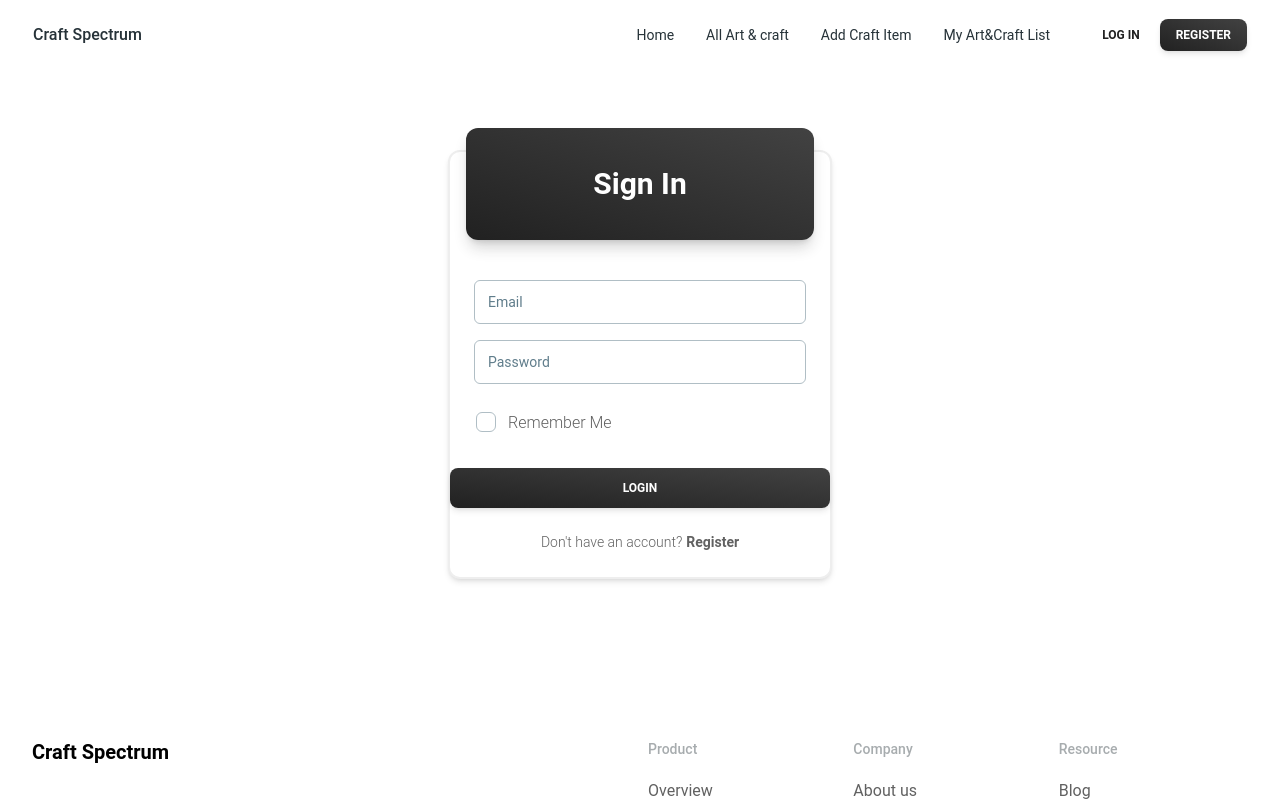
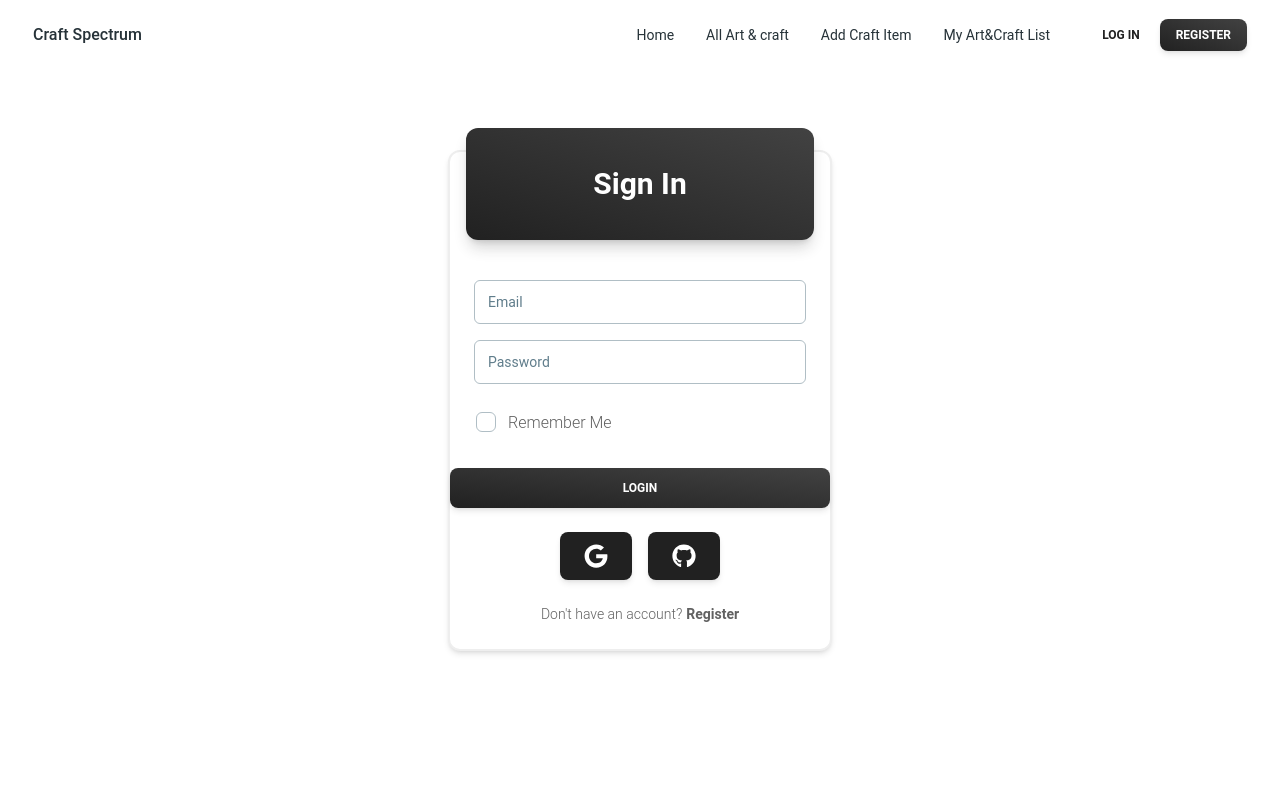
Before and after one commit to DeepsEffect/craft-spectrum, a React (Vite) app: page /login in a window 1280 px wide. Shown: the top 801 px of the page. Built offline with nearby package versions, Linux system fonts and the light colour scheme; no server answers.

Commit message:
more navigation and fixed view details

```diff
--- a/src/pages/Login.jsx
+++ b/src/pages/Login.jsx
@@ -9,11 +9,17 @@ import {
   Button,
 } from "@material-tailwind/react";
 import { useContext } from "react";
-import { Link } from "react-router-dom";
+import { Link, useLocation, useNavigate } from "react-router-dom";
 import { AuthContext } from "../providers/AuthProvider";
+import { FaGithub, FaGoogle } from "react-icons/fa";
+import toast from "react-hot-toast";
 
 function Login() {
-  const { loginUser } = useContext(AuthContext);
+  const { loginUser, signInWithGoogle, signInWithGithub } =
+    useContext(AuthContext);
+  const navigate = useNavigate();
+  const location = useLocation();
+
   const handleLoginUser = (e) => {
     e.preventDefault();
     const form = e.target;
@@ -22,10 +28,40 @@ function Login() {
     console.log(email, password);
     loginUser(email, password)
       .then((userCredential) => {
-        console.log(userCredential.user);
+        // console.log(userCredential.user);
+        toast.success(`"${userCredential.user.displayName}" Login Successful`);
+        navigate(location?.state ? location.state : "/");
       })
       .catch((error) => {
         console.error(error);
+        toast.error(error.code);
+      });
+  };
+  //handle google sign in
+  const handleSignInWithGoogle = () => {
+    signInWithGoogle()
+      .then((userCredential) => {
+        console.log(userCredential.user);
+        toast.success("Successfully Signed In with Google");
+        navigate(location?.state ? location.state : "/");
+      })
+      .catch((error) => {
+        console.error(error);
+        toast.error(error.code);
+      });
+  };
+
+  //handle github sign in
+  const handleSignInWithGitHub = () => {
+    signInWithGithub()
+      .then((userCredential) => {
+        console.log(userCredential.user);
+        toast.success("Successfully Signed In with Github");
+        navigate(location?.state ? location.state : "/");
+      })
+      .catch((error) => {
+        console.error(error);
+        toast.error(error.code);
       });
   };
 
@@ -51,6 +87,15 @@ function Login() {
         <Button type="submit" variant="gradient" fullWidth>
           Login
         </Button>
+        {/* sign up with google and github */}
+        <Typography className="flex gap-4 justify-center mt-6">
+          <Button onClick={handleSignInWithGoogle} className="cursor-pointer">
+            <FaGoogle className="text-2xl" />
+          </Button>
+          <Button onClick={handleSignInWithGitHub}>
+            <FaGithub className="text-2xl" />
+          </Button>
+        </Typography>
       </form>
       <CardFooter className="pt-0">
         <Typography variant="small" className="mt-6 flex justify-center">
--- a/src/pages/Register.jsx
+++ b/src/pages/Register.jsx
@@ -83,7 +83,7 @@ function Register() {
       });
   };
 
-  //handle github sign inb
+  //handle github sign in
   const handleSignInWithGitHub = () => {
     signInWithGithub()
       .then((userCredential) => {
--- a/src/pages/ViewDetails.jsx
+++ b/src/pages/ViewDetails.jsx
@@ -30,7 +30,7 @@ const ViewDetails = () => {
   return (
     <div>
       <h3 className="text-center">view details of {id}</h3>
-      <Card className="w-full px-10 flex-row mx-auto mt-6">
+      <Card className="w-full max-w-5xl border border-green-500 flex-row mx-auto mt-6">
         <CardHeader
           shadow={false}
           floated={false}
@@ -39,7 +39,7 @@ const ViewDetails = () => {
           <img
             src={image}
             alt="card-image"
-            className="h-full w-full object-cover"
+            className="w-full object-cover"
           />
         </CardHeader>
         <CardBody>
```
